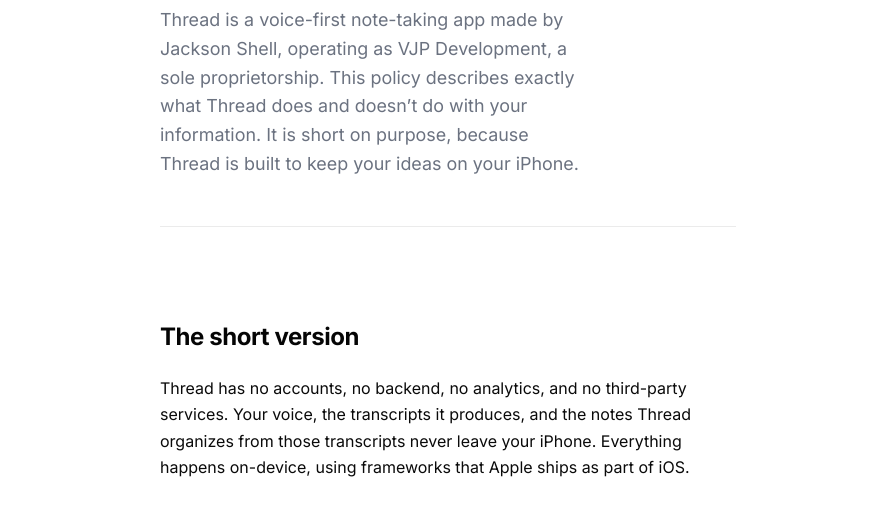
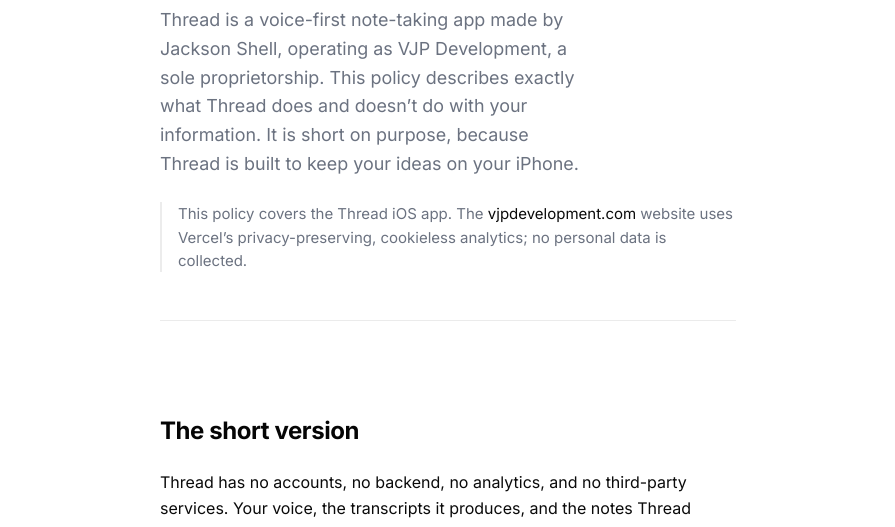
Before and after one commit to VJPDevelopment/VJP-Development-Website, a plain HTML site: page privacy.html in a window 1280 px wide. Shown: the part 260-787 px from the top of the page, without its empty margins (192-1087 px from the left). Drawn offline with Linux system fonts and the light colour scheme.

Commit message:
Add Vercel analytics + speed insights; disclose on privacy page

```diff
--- a/privacy.html
+++ b/privacy.html
@@ -17,6 +17,8 @@
       href="https://fonts.googleapis.com/css2?family=Inter:wght@400;500;600;700&display=swap"
     />
     <link rel="stylesheet" href="styles.css" />
+    <script defer src="/_vercel/insights/script.js"></script>
+    <script defer src="/_vercel/speed-insights/script.js"></script>
   </head>
   <body class="page-in privacy-page">
     <a class="skip-link" href="#main">Skip to content</a>
@@ -47,6 +49,12 @@
             policy describes exactly what Thread does and doesn&rsquo;t do
             with your information. It is short on purpose, because Thread
             is built to keep your ideas on your iPhone.
+          </p>
+          <p class="legal-note">
+            This policy covers the Thread iOS app. The
+            <em>vjpdevelopment.com</em> website uses Vercel&rsquo;s
+            privacy-preserving, cookieless analytics; no personal data is
+            collected.
           </p>
         </header>
 
--- a/styles.css
+++ b/styles.css
@@ -702,6 +702,18 @@
   color: var(--ink-muted);
   max-width: 38ch;
 }
+.legal-note {
+  margin-top: var(--s-4);
+  padding-left: var(--s-3);
+  border-left: 2px solid var(--ink-hair);
+  font-size: 0.9375rem;
+  line-height: 1.55;
+  color: var(--ink-muted);
+}
+.legal-note em {
+  font-style: normal;
+  color: var(--ink);
+}
 .legal-section {
   margin-bottom: var(--s-7);
 }
```
Also changed, not shown: index.html (+2 -0 lines), support.html (+2 -0 lines), thread.html (+2 -0 lines).
